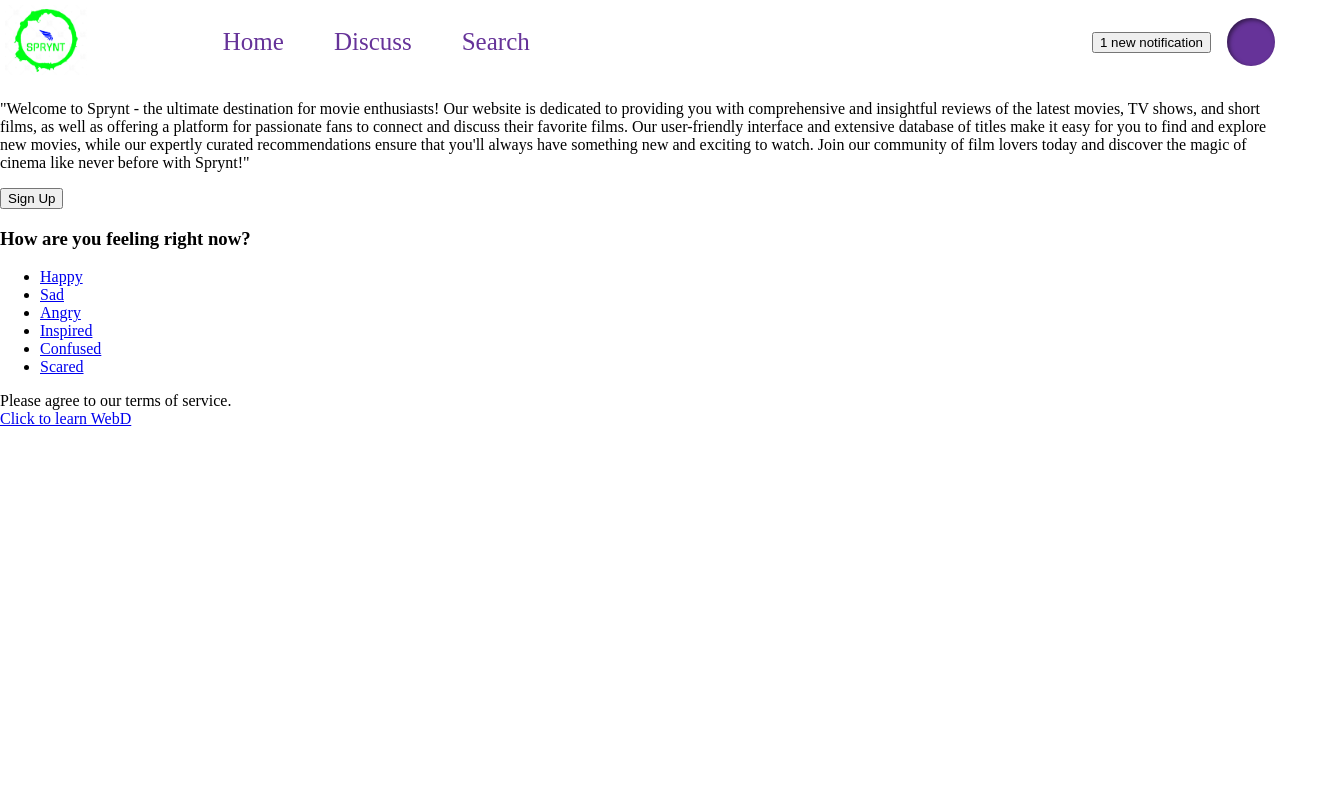
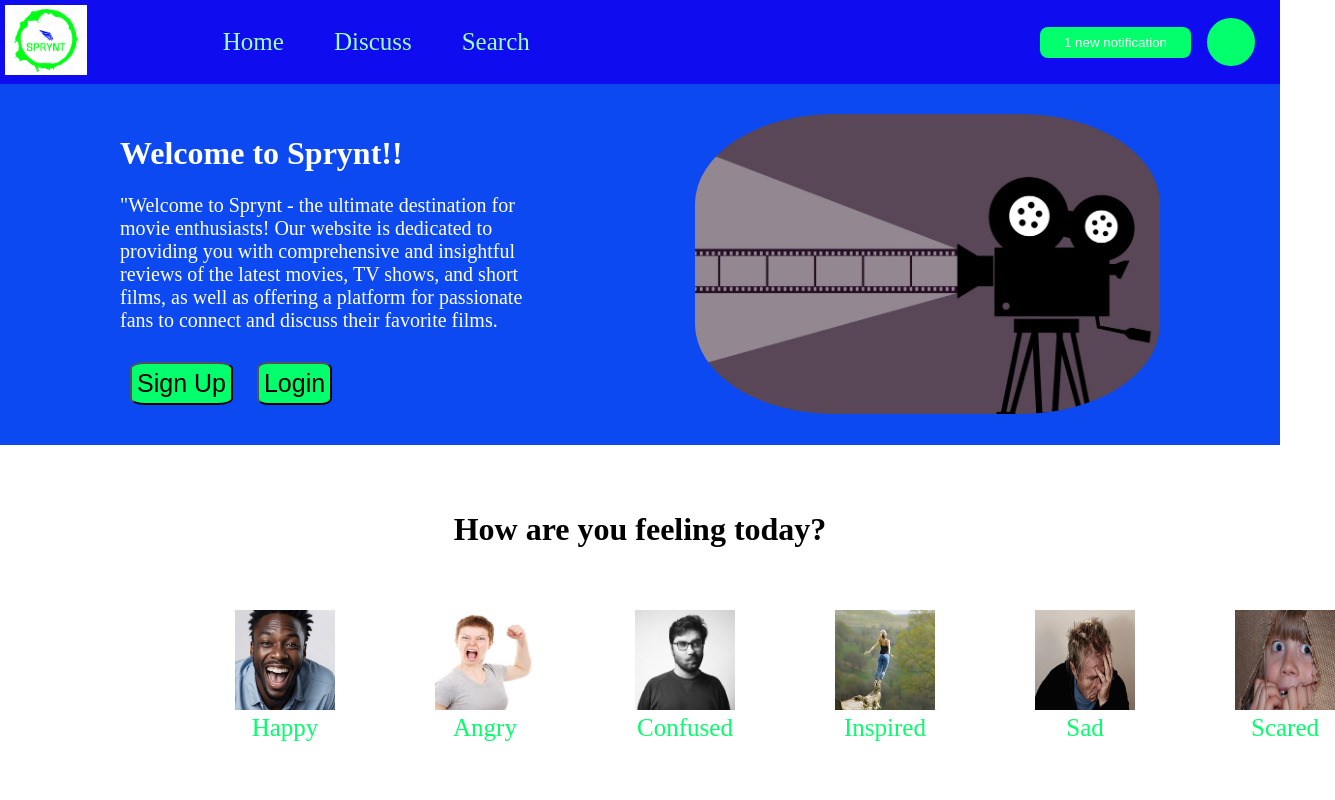
Before and after one commit to pranshuarora7/Sprynt, a plain HTML site: page index.html in a window 1280 px wide. Shown: the top 800 px of the page, 1335 px wide, since content can reach past the window. Drawn offline with Linux system fonts and the light colour scheme.

Commit message:
Completed Home Pager Needs some improvements will get back

```diff
--- a/Style.css
+++ b/Style.css
@@ -4,7 +4,7 @@ body {
 }
 
 .header {
-  background: white;
+  background: rgb(16, 12, 240);
   display: flex;
   justify-content: space-between;
   padding: 5px;
@@ -12,7 +12,7 @@ body {
 
 .header ul a {
   text-decoration: none;
-  color: rebeccapurple;
+  color: rgb(157, 253, 197);
 }
 
 .header ul {
@@ -31,12 +31,20 @@ body {
   gap: 16px;
 }
 
+.header button {
+  border: none;
+  border-radius: 8px;
+  background: rgb(4, 255, 108);
+  color: white;
+  padding: 8px 24px;
+}
+
 .profile-image {
-  background: rebeccapurple;
-  box-shadow: inset 2px 2px 4px rgba(0, 0, 0, .5);
+  background: rgb(4, 255, 108);
   border-radius: 50%;
   width: 48px;
   height: 48px;
+  margin-right: 20px;
 }
 
 .logo img {
@@ -47,4 +55,89 @@ body {
 
 .FirstSection {
   display: flex;
+  justify-content: space-evenly;
+  gap: 150px;
+  padding: 30px 120px;
+  background-color: rgb(12, 73, 240);
 }
+
+.FirstSection img {
+  height: 300px;
+  border-radius: 30%;
+}
+
+.FirstSection p {
+  font-size: 20px;
+  color: white;
+}
+
+.FirstSection h1 {
+  color: white;
+}
+
+.FirstSection button {
+  font-size: 25px;
+  margin: 10px;
+  border-radius: 15%;
+  padding: 5px;
+  background-color: rgb(4, 255, 108);
+}
+
+.SecondSection {
+  display: flex;
+  flex-direction: column;
+  text-align: center;
+  margin: 45px;
+}
+
+.SecondSection img {
+  width: 100px;
+  height: 100px;
+}
+
+.container {
+  display: flex;
+  justify-content: space-evenly;
+  align-items: center;
+  gap: 100px;
+  padding: 40px 190px;
+}
+
+.SecondSection a {
+  text-decoration: none;
+  color: rgb(4, 255, 108);
+  font-size: 25px;
+  text-align: center;
+}
+
+.ThirdSection {
+  background-color: #e5e7eb;
+  font-size: 26px;
+  font-style: italic;
+  font-style: #1f2937;
+  padding: 75px 250px;
+}
+
+.ThirdSection span {
+  text-align: right;
+  font-weight: 700;
+  margin-left: 840px;
+  font-size: 23px;
+}
+
+.footer {
+  background: rgb(16, 12, 240);
+  padding: 15px;
+  color: white;
+  text-align: center;
+  font-size: 18px;
+}
+
+.footer .alert-text {
+  margin: 15px;
+}
+
+.footer a {
+  color: white;
+  text-decoration: none;
+}
--- a/index.html
+++ b/index.html
@@ -30,42 +30,70 @@
     </div>
     <div class="FirstSection">
         <div class="left">
+            <h1>Welcome to Sprynt!!</h1>
             <p>"Welcome to Sprynt - the ultimate destination for movie enthusiasts! Our website is dedicated to
-                providing
-                you with comprehensive and insightful reviews of the latest movies, TV shows, and short films, as well
-                as
-                offering a
-                platform for passionate fans to connect and discuss their favorite films. Our user-friendly interface
-                and
-                extensive database of titles make it easy for you to find and explore new movies, while our expertly
-                curated
-                recommendations ensure that you'll always have something new and exciting to watch. Join our community
-                of
-                film
-                lovers today and discover the magic of cinema like never before with Sprynt!"
+                providing you with comprehensive and insightful reviews of the latest movies, TV shows, and short films,
+                as well as offering a platform for passionate fans to connect and discuss their favorite films.
             </p>
             <button onclick="location.href='signup.html'">Sign Up</button>
+            <button onclick="location.href='login.html'">Login</button>
         </div>
         <div class="right">
-
+            <img src="Images/FirstSection.jpg">
         </div>
     </div>
     <div class="SecondSection">
-        <h3>How are you feeling right now?</h3>
+        <h1>How are you feeling today?</h1>
         <div class="container">
-            <ul class="myUL">
-                <li><a href="Mood/Happy.html">Happy</a></li>
-                <li><a href="Mood/Sad.html">Sad</a></li>
-                <li><a href="Mood/Angry.html">Angry</a></li>
-                <li><a href="Mood/Inspired.html">Inspired</a></li>
-                <li><a href="Mood/Confused.html">Confused</a></li>
-                <li><a href="Mood/Scared.html">Scared</a></li>
-            </ul>
+            <div class="one">
+                <img src="Images/Happy.jpg" alt="barberry">
+                <div class="text">
+                    <a href="Mood/Happy.html">Happy</a>
+                </div>
+            </div>
+            <div class="one">
+                <img src="Images/Angry.jpg" alt="chili">
+                <div class="text">
+                    <a href="Mood/Angry.html">Angry</a>
+                </div>
+            </div>
+            <div class="one">
+                <img src="Images/Confused.jpg" pepper">
+                <div class="text">
+                    <a href="Mood/Confused.html">Confused</a>
+                </div>
+            </div>
+            <div class="one">
+                <img src="Images/Inspired.jpg" alt="saffron">
+                <div class="text">
+                    <a href="Mood/Inspired.html">Inspired</a>
+                </div>
+            </div>
+            <div class="one">
+                <img src="Images/Sad.jpg" alt="saffron">
+                <div class="text">
+                    <a href="Mood/Sad.html">Sad</a>
+                </div>
+            </div>
+            <div class="one">
+                <img src="Images/Scared.jpg" alt="saffron">
+                <div class="text">
+                    <a href="Mood/Scared.html">Scared</a>
+                </div>
+            </div>
         </div>
     </div>
-    <div class="alert-text">Please agree to our terms of service.</div>
-
-    <a href="https://www.theodinproject.com/about">Click to learn WebD</a>
+    <div class="ThirdSection">
+        Talking about dreams is like talking about movies, since the cinema uses the language of dreams; years can pass
+        in a second, and you can hop from one place to another. It's a language made of image. And in the real cinema,
+        every object and every light means something, as in a dream.
+        <span class="author">- Federico Fellini
+        </span>
+    </div>
+    <div class="footer">
+        <div class="alert-text">Please agree to our terms of service.</div>
+        Click<a href="https://www.theodinproject.com/about"> here </a>to learn WebD
+    </div>
 
 </html>
 </body>
```
Also changed, not shown: Images/Angry.jpg (added), Images/Confused.jpg (added), Images/Happy.jpg (added), Images/Inspired.jpg (added), Images/Sad.jpg (added), Images/Scared.jpg (added).
